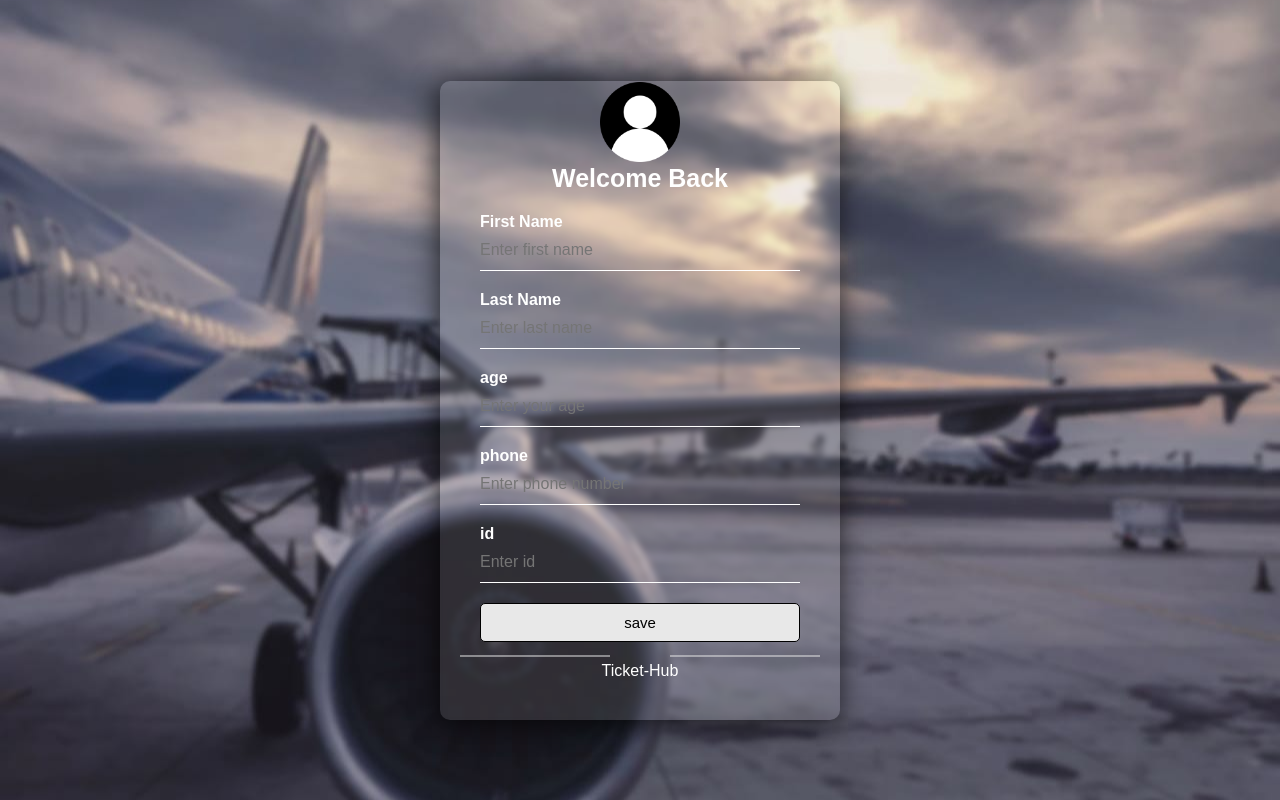
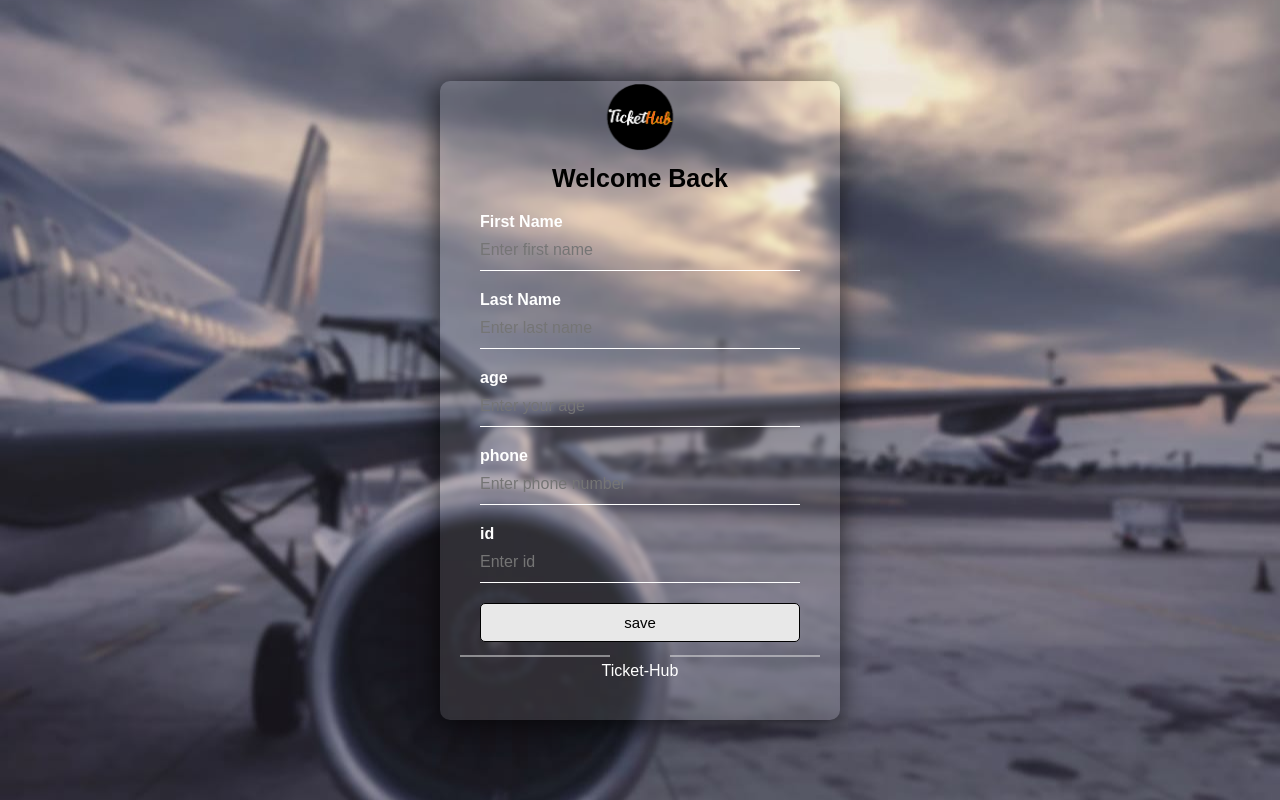
Before and after one commit to NemrAdel/TicketHub_PlanePage, a plain HTML site: page index.html in a window 1280 px wide. Drawn offline with Linux system fonts and the light colour scheme.

Commit message:
second commit

```diff
--- a/index.html
+++ b/index.html
@@ -3,13 +3,14 @@
   <head>
     <meta charset="UTF-8" />
     <meta name="viewport" content="width=device-width, initial-scale=1.0" />
-    <title>Login Page</title>
+    <title>Air Plane</title>
     <link rel="stylesheet" href="style.css" />
+    <link rel="shortcut icon" href="images/tickets.png" />
   </head>
   <body>
     <div class="container">
       <div class="login">
-        <img class="user" src="images/img2.png" alt="" />
+        <img class="user" src="images/TicketHub web logo.PNG" alt="" />
         <h1>Welcome Back</h1>
         <form action="">
           <label for="">First Name</label>
--- a/style.css
+++ b/style.css
@@ -33,10 +33,13 @@
 }
 .login h1 {
   text-align: center;
-  color: #fff;
+  color: black;
   font-size: 25px;
   padding-bottom: 20px;
   margin-top: 18px;
+}
+h1:hover{
+  cursor: default;
 }
 .login form label {
   color: white;
```
Also changed, not shown: images/TicketHub web logo.PNG (added), images/Tickethub cut2.png (added), images/ticket-solid.svg (added), images/ticket.png (added), images/tickets.png (added).
